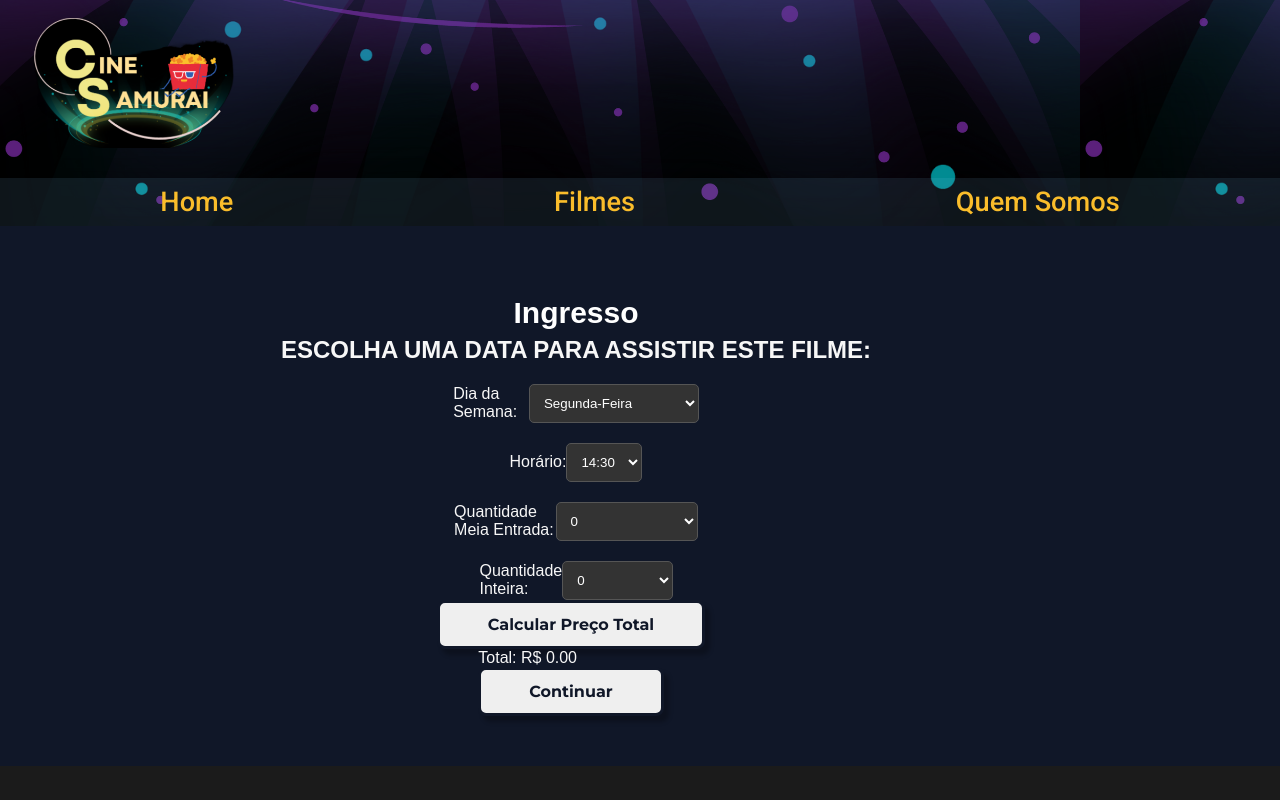
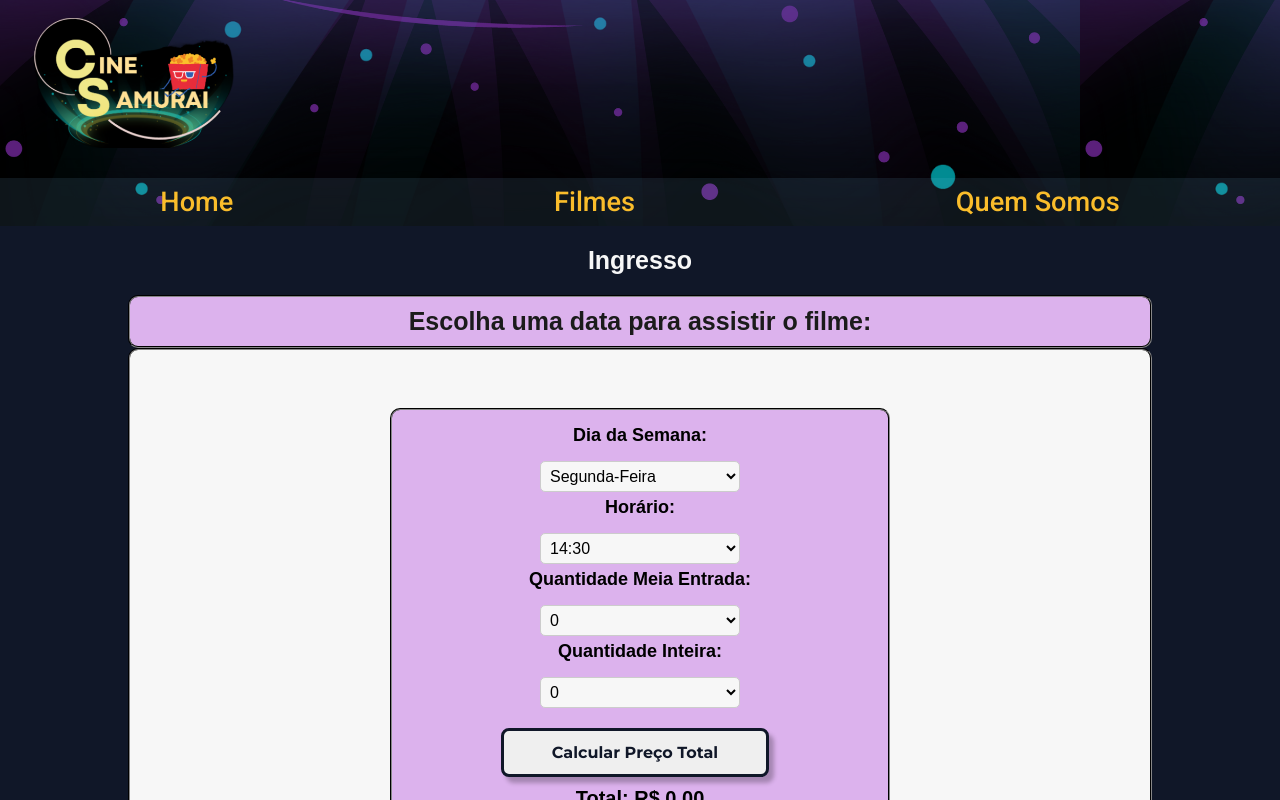
Before and after one commit to ericafernandaj/CineSamurai, a React (Vite) app: page /VendasOnline in a window 1280 px wide. Shown: the top 800 px of the page. Built offline with nearby package versions, Linux system fonts and the light colour scheme.

Commit message:
Feat: Alteração de logica para funcionabilidade correta do calculo dos ingressos apartir dos dias da semana com o 0 como valor nulo

```diff
--- a/src/components/views/Banners/BannerIngresso/BannerIngresso.jsx
+++ b/src/components/views/Banners/BannerIngresso/BannerIngresso.jsx
@@ -3,111 +3,83 @@ import { StyleIngresso } from './BannerIngresso.style';
 import { useNavigate } from 'react-router-dom';
 import Button from '../../../common/Button/Button';
 
-const BannerIngresso = () => {
-  const [diaSelecionado, setDiaSelecionado] = useState('Segunda-Feira');
-  const [quantidadeMeia, setQuantidadeMeia] = useState(0);
-  const [quantidadeInteira, setQuantidadeInteira] = useState(0);
-  const [precoTotal, setPrecoTotal] = useState(0);
-  const [horarioSelecionado, setHorarioSelecionado] = useState('14:30');
+function BannerIngresso() {
   const navigate = useNavigate();
 
+  const [quantidadeInteira, setQuantidadeInteira] = useState(0);
+  const [quantidadeMeia, setQuantidadeMeia] = useState(0);
+  const [diaSelecionado, setDiaSelecionado] = useState('Segunda-Feira');
+  const [precoTotal, setPrecoTotal] = useState(0);
+
   const precosIngressos = {
-    'Segunda-Feira': {
-      inteira: 12,
-      meia: 6,
-    },
-    'Terça-Feira': {
-      inteira: 15,
-      meia: 7.5,
-    },
-    'Quarta-Feira': {
-      inteira: 15,
-      meia: 7.5,
-    },
-    'Quinta-Feira': {
-      inteira: 16,
-      meia: 8,
-    },
-    'Sexta-Feira': {
-      inteira: 26,
-      meia: 13,
-    },
-    'Sábado': {
-      inteira: 26,
-      meia: 13,
-    },
-    'Domingo': {
-      inteira: 26,
-      meia: 13,
-    },
+    'Segunda-Feira': { inteira: 12, meia: 6 },
+    'Terça-Feira': { inteira: 15, meia: 7.5 },
+    'Quarta-Feira': { inteira: 15, meia: 7.5 },
+    'Quinta-Feira': { inteira: 16, meia: 8 },
+    'Sexta-Feira': { inteira: 26, meia: 13 },
+    'Sábado': { inteira: 26, meia: 13 },
+    'Domingo': { inteira: 26, meia: 13 },
   };
 
   const calcularPrecoTotal = () => {
-    const precoMeia = 5;
-    const precoInteira = 10;
     const precoDia = precosIngressos[diaSelecionado];
-    const total = (quantidadeMeia * precoMeia + quantidadeInteira * precoInteira) + precoDia.inteira;
+    const precoInteira = precoDia.inteira;
+    const precoMeia = precoDia.meia;
+
+    const totalInteira = quantidadeInteira * precoInteira;
+    const totalMeia = quantidadeMeia * precoMeia;
+
+    const total = totalInteira + totalMeia;
     setPrecoTotal(total);
   };
 
-  const handleCalcularClique = () => {
+  const handleCalcular = () => {
     calcularPrecoTotal();
   };
 
-  const handleContinuarClique = () => {
-    navigate("/Poltrona");
+  const handleContinuar = () => {
+    navigate('/Poltrona');
   };
 
   return (
     <StyleIngresso>
-      <section className='bloco1'>
-        <h1 className='cinemaTitle'>Ingresso</h1>
+      <section className="Titulo">
+        <h1 className="cinemaTitulo">Ingresso</h1>
       </section>
-      <section className='cinema-title'>
-        <h2>ESCOLHA UMA DATA PARA ASSISTIR ESTE FILME:</h2>
+        <section className="bloco1">
+          <h2 className="cinemaTitulo2">Escolha uma data para assistir o filme:</h2>
         </section>
-      <section className='bloco2'>
-        <label htmlFor='dia-select' className='selectLabel'>
+      <section className="caixaMaior">
+        <section className="bloco2">
+          <label htmlFor="diaSelect" className="selectLabel">
             Dia da Semana:
           </label>
           <select
-          id='dia-select'
-          className='select'
+            id="diaSelect"
+            className="select"
             value={diaSelecionado}
             onChange={(e) => setDiaSelecionado(e.target.value)}
           >
-
             {Object.keys(precosIngressos).map((dia) => (
               <option key={dia} value={dia}>
                 {dia}
               </option>
             ))}
           </select>
-      </section>
-      <section>
-      <section className='bloco2'>
-  <label htmlFor='horario-select' className='selectLabel'>
+          <label htmlFor="horarioSelect" className="selectLabel">
             Horário:
           </label>
-  <select
-    id='horario-select'
-    className='select'
-    value={horarioSelecionado}
-    onChange={(e) => setHorarioSelecionado(e.target.value)}
-  >
-    <option value='14:30'>14:30</option>
-    <option value='16:30'>16:30</option>
-    <option value='18:30'>18:30</option>
+          <select className="select">
+            <option value="14:30">14:30</option>
+            <option value="16:30">16:30</option>
+            <option value="18:30">18:30</option>
           </select>
-</section>
-      </section>
-      <section className='bloco2'>
-        <label htmlFor='quantidade-meia' className='selectLabel'>
+          <label htmlFor="quantidadeMeia" className="selectLabel">
             Quantidade Meia Entrada:
           </label>
           <select
-          id='quantidade-meia'
-          className='select'
+            id="quantidadeMeia"
+            className="select"
             value={quantidadeMeia}
             onChange={(e) => setQuantidadeMeia(parseInt(e.target.value, 10))}
           >
@@ -117,14 +89,12 @@ const BannerIngresso = () => {
               </option>
             ))}
           </select>
-      </section>
-      <section className='bloco2'>
-        <label htmlFor='quantidade-inteira' className='selectLabel'>
+          <label htmlFor="quantidadeInteira" className="selectLabel">
             Quantidade Inteira:
           </label>
           <select
-          id='quantidade-inteira'
-          className='select'
+            id="quantidadeInteira"
+            className="select"
             value={quantidadeInteira}
             onChange={(e) => setQuantidadeInteira(parseInt(e.target.value, 10))}
           >
@@ -134,16 +104,15 @@ const BannerIngresso = () => {
               </option>
             ))}
           </select>
+        <section className="bloco3">
+          <Button texto="Calcular Preço Total" variant="primary" onClick={handleCalcular} />
+          <p>Total: R$ {precoTotal.toFixed(2)}</p>
+          <Button texto="Continuar" variant="primary" onClick={handleContinuar} />
         </section>
-      <section>
-        <Button texto='Calcular Preço Total' variant='primary' onClick={handleCalcularClique} />
         </section>
-      <section>
-        <p>Total: R$ {precoTotal.toFixed(2)}</p>
-        <Button texto='Continuar' variant='primary' onClick={handleContinuarClique} />
       </section>
     </StyleIngresso>
   );
-};
+}
 
 export default BannerIngresso;
--- a/src/components/views/Banners/BannerIngresso/BannerIngresso.style.js
+++ b/src/components/views/Banners/BannerIngresso/BannerIngresso.style.js
@@ -1,53 +1,97 @@
 import styled from "styled-components";
 
 export const StyleIngresso = styled.div`
-background-color: transparent;
+.titulo{
+margin: 20px;
+}
+.caixaMaior{
 display: flex;
 flex-direction: column;
-justify-content: space-around;
+justify-content: center;
 align-items: center;
-width: 90%;
-color: rgb(247,247,247);
-margin: 20px 0;
-
-.cinemaTitle {
-  font-size: 30px;
-  color: #fff;
-  margin: 10px 0;
+width: 80%;
+margin: auto;
+background: rgb(247, 247, 247);
+height: 600px;
+border-radius: 10px;
+border: 2px groove #333;
 }
-
-.bloco1{
-  padding: 20px;
-  border-radius: 5px;
-  margin-top: 20px;
-  height: 50px;
-  margin: 20px;
+.cinemaTitulo {
+  font-size: 25px;
+  color: rgb(247, 247, 247);
+  text-align: center;
+  margin: 20px 0;
+  border-radius: 10px;;
+}
+.cinemaTitulo2{
+  font-size: 25px;
+  color: rgb(27, 27, 27);
+  text-align: center;
+}
+.bloco1 {
+  display: flex;
+  justify-content: center;
+  padding: 10px;
+  background: rgba(0, 0, 0, 0.6);
+  width: 80%;
+  text-align: center;
+  background-color: #dcb2ed;
+  border-radius: 10px;
+  margin: auto;
+  border: 2px groove #333;
 }
 
 .bloco2 {
   display: flex;
-  justify-content: space-between;
+  flex-direction: column;
   align-items: center;
   margin-top: 20px;
+  height: 500px;
+  width:500px;
+  padding: 10px;
+  background-color: #dcb2ed;
+  border-radius: 10px;
+  border: 2px groove #333;
 }
 
-
-
-.selecLabel {
+.selectLabel {
   display: block;
-  font-size: 14px;
-  margin-bottom: 5px;
+  font-size: 18px;
+  font-weight: bold;
+  color:rgb(27, 27, 27,);
+  margin-bottom: 10px;
+  padding: 5px;
 }
 
 .select {
-  width: 100%;
+  width: 200px;
   padding: 10px;
-  border: 1px solid #555;
+  border: 1px solid #ccc;
   border-radius: 5px;
-  background-color: #333;
-  color: #fff;
+  background-color:rgb(247, 247, 247);
+  color:rgb(27, 27, 27,);
+  font-size: 16px;
+  padding: 5px;
+
 }
 
+.bloco3{
+  margin: 20px;
+  gap:10px;
+  display: flex;
+  flex-direction: column;
+  justify-content: center;
+  align-items: center;
+  width: 300px;
+  font-weight: bold;
+  font-size:20px;
+}
 
+button:hover{
+    background-color: #d266ff;
+        transition: 0.3s;
+        transform: scale(1.02);
+
+}
 
 `
```
Lines whose indentation alone changed are shown as unchanged.
